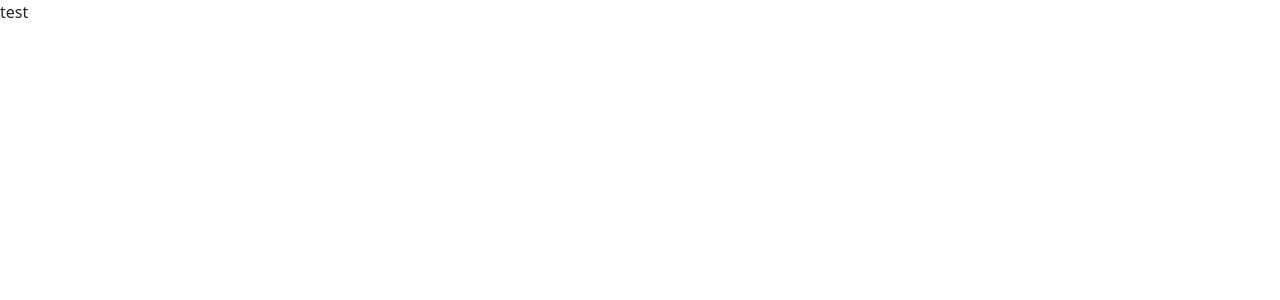
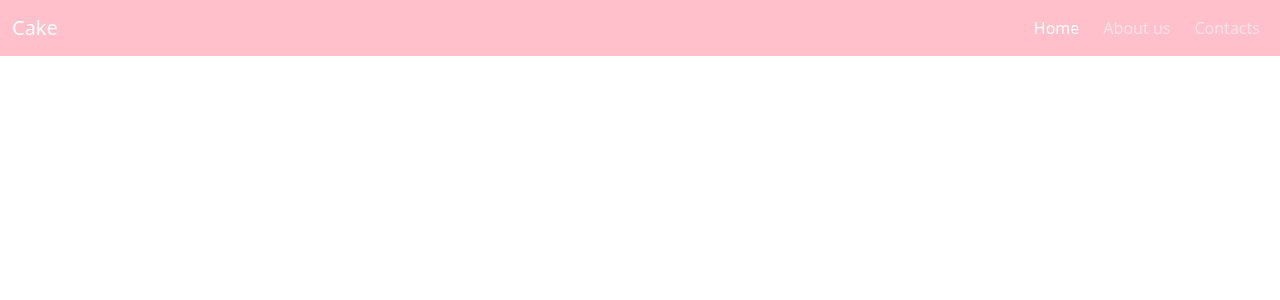
Before and after one commit to andsana/homeWork62, a React (Vite) app: page / in a window 1280 px wide. Shown: the top 300 px of the page. Built offline with nearby package versions, Linux system fonts and the light colour scheme.

Commit message:
add Toolbar component

```diff
--- a/package.json
+++ b/package.json
@@ -12,7 +12,8 @@
   "dependencies": {
     "bootstrap": "^5.3.2",
     "react": "^18.2.0",
-    "react-dom": "^18.2.0"
+    "react-dom": "^18.2.0",
+    "react-router-dom": "^6.20.0"
   },
   "devDependencies": {
     "@types/react": "^18.2.37",
--- a/src/App.tsx
+++ b/src/App.tsx
@@ -1,7 +1,11 @@
+import Toolbar from './components/Toolbar/Toolbar';
+
 function App() {
 
   return (
-    <div>test</div>
+    <>
+      <Toolbar/>
+    </>
   );
 }
 
--- /dev/null
+++ b/src/components/Toolbar/Toolbar.tsx
@@ -0,0 +1,24 @@
+import {NavLink} from 'react-router-dom';
+
+const Toolbar = () => {
+  return (
+    <nav className="navbar navbar-expand-lg navbar-dark" style={{background: "pink"}}>
+      <div className="container-fluid">
+        <span className="navbar-brand">Сake</span>
+        <ul className="navbar-nav mr-auto flex-row gap-2">
+          <li className="nav-item">
+            <NavLink to="/" className="nav-link">Home</NavLink>
+          </li>
+          <li className="nav-item">
+            <NavLink to="/about-us" className="nav-link">About us</NavLink>
+          </li>
+          <li className="nav-item">
+            <NavLink to="/contacts" className="nav-link">Contacts</NavLink>
+          </li>
+        </ul>
+       </div>
+    </nav>
+  );
+};
+
+export default Toolbar;
--- a/src/main.tsx
+++ b/src/main.tsx
@@ -2,9 +2,12 @@ import React from 'react';
 import ReactDOM from 'react-dom/client';
 import App from './App';
 import 'bootstrap/dist/css/bootstrap.css';
+import {BrowserRouter} from 'react-router-dom';
 
 ReactDOM.createRoot(document.getElementById('root')!).render(
   <React.StrictMode>
-    <App/>
+    <BrowserRouter>
+      <App/>
+    </BrowserRouter>
   </React.StrictMode>,
 );
```
Also changed, not shown: 1 other file (tests, documents, lock files or other folders).
